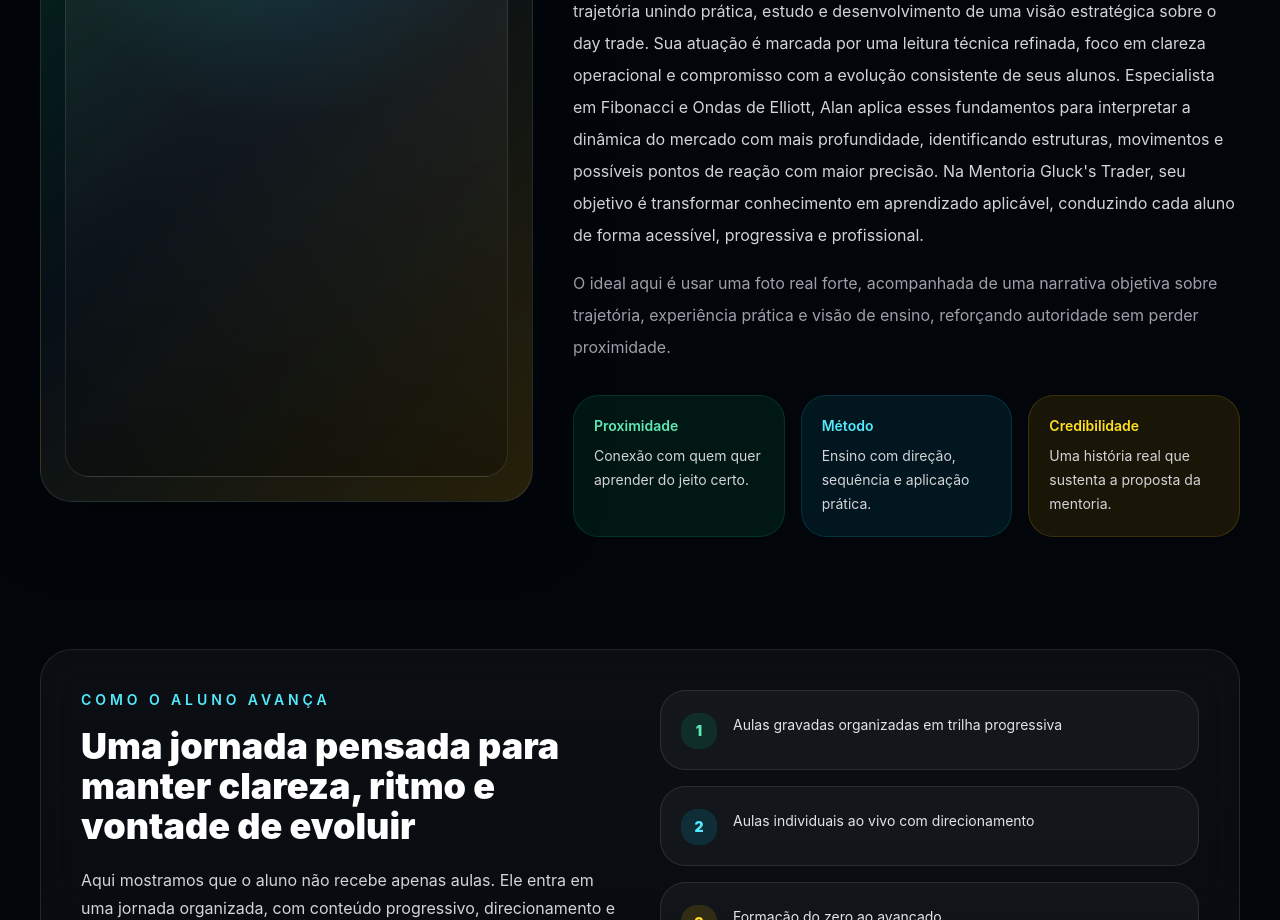
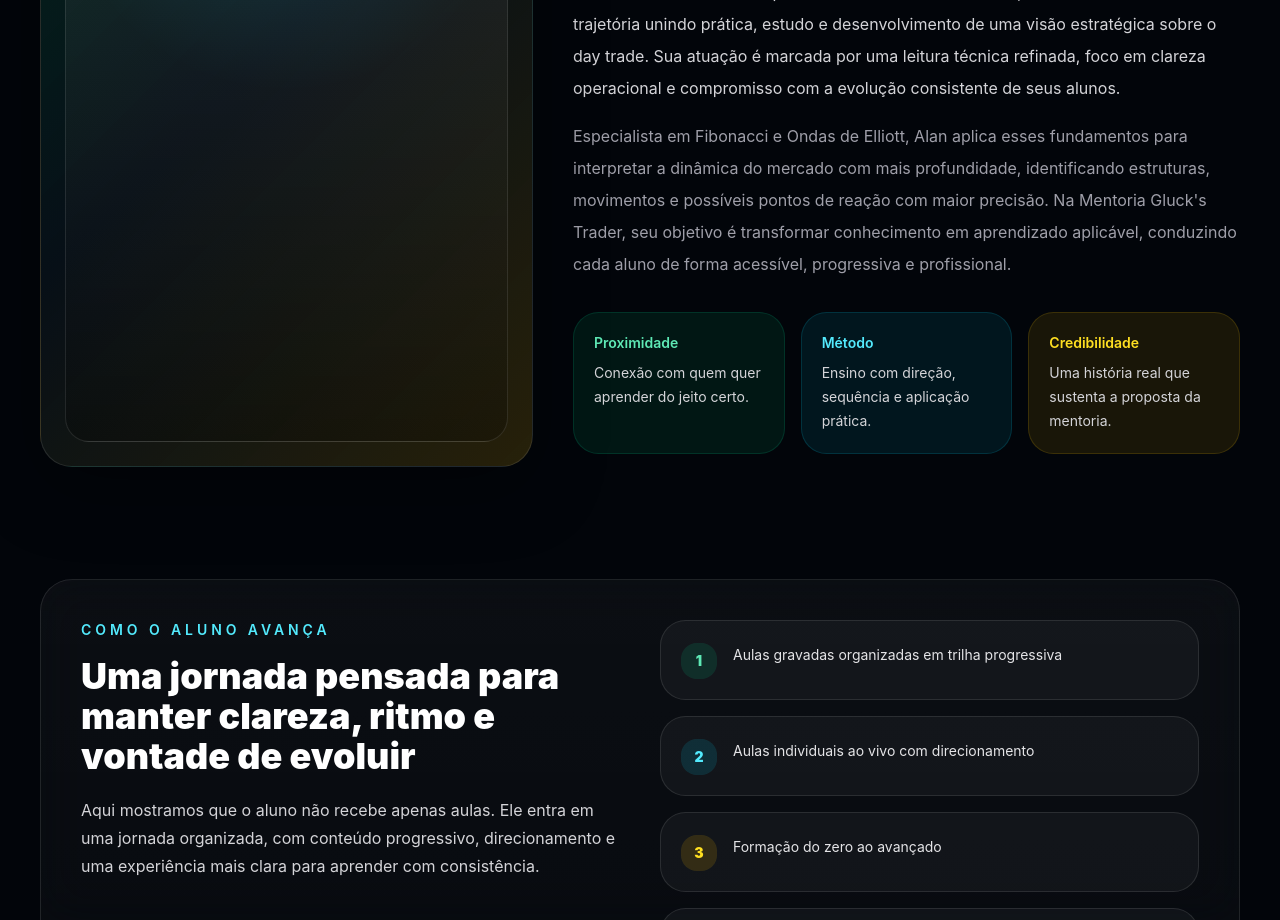
Before and after one commit to gluckstrader-ia/glucks-frontend, a React (Vite) app: page /curso in a window 1280 px wide. Shown: the part 2900-3820 px from the top of the page. Built offline with nearby package versions, Linux system fonts and the light colour scheme.

Commit message:
mentoria

```diff
--- a/src/pages/CursoPage.tsx
+++ b/src/pages/CursoPage.tsx
@@ -379,13 +379,10 @@ export default function CursoPage() {
             <p className="mt-5 max-w-2xl text-base leading-8 text-zinc-300">
               Com mais de 5 anos de experiência no mercado financeiro, Alan Selle construiu sua trajetória unindo prática, estudo e desenvolvimento de uma visão estratégica sobre o day trade. Sua atuação é marcada por uma leitura técnica refinada, foco em clareza operacional e compromisso com a evolução consistente de seus alunos.
 
-              Especialista em Fibonacci e Ondas de Elliott, Alan aplica esses fundamentos para interpretar a dinâmica do mercado com mais profundidade, identificando estruturas, movimentos e possíveis pontos de reação com maior precisão. Na Mentoria Gluck's Trader, seu objetivo é transformar conhecimento em aprendizado aplicável, conduzindo cada aluno de forma acessível, progressiva e profissional.
             </p>
 
             <p className="mt-4 max-w-2xl text-base leading-8 text-zinc-400">
-              O ideal aqui é usar uma foto real forte, acompanhada de uma narrativa
-              objetiva sobre trajetória, experiência prática e visão de ensino,
-              reforçando autoridade sem perder proximidade.
+              Especialista em Fibonacci e Ondas de Elliott, Alan aplica esses fundamentos para interpretar a dinâmica do mercado com mais profundidade, identificando estruturas, movimentos e possíveis pontos de reação com maior precisão. Na Mentoria Gluck's Trader, seu objetivo é transformar conhecimento em aprendizado aplicável, conduzindo cada aluno de forma acessível, progressiva e profissional.
             </p>
 
             <div className="mt-8 grid gap-4 sm:grid-cols-3">
```
